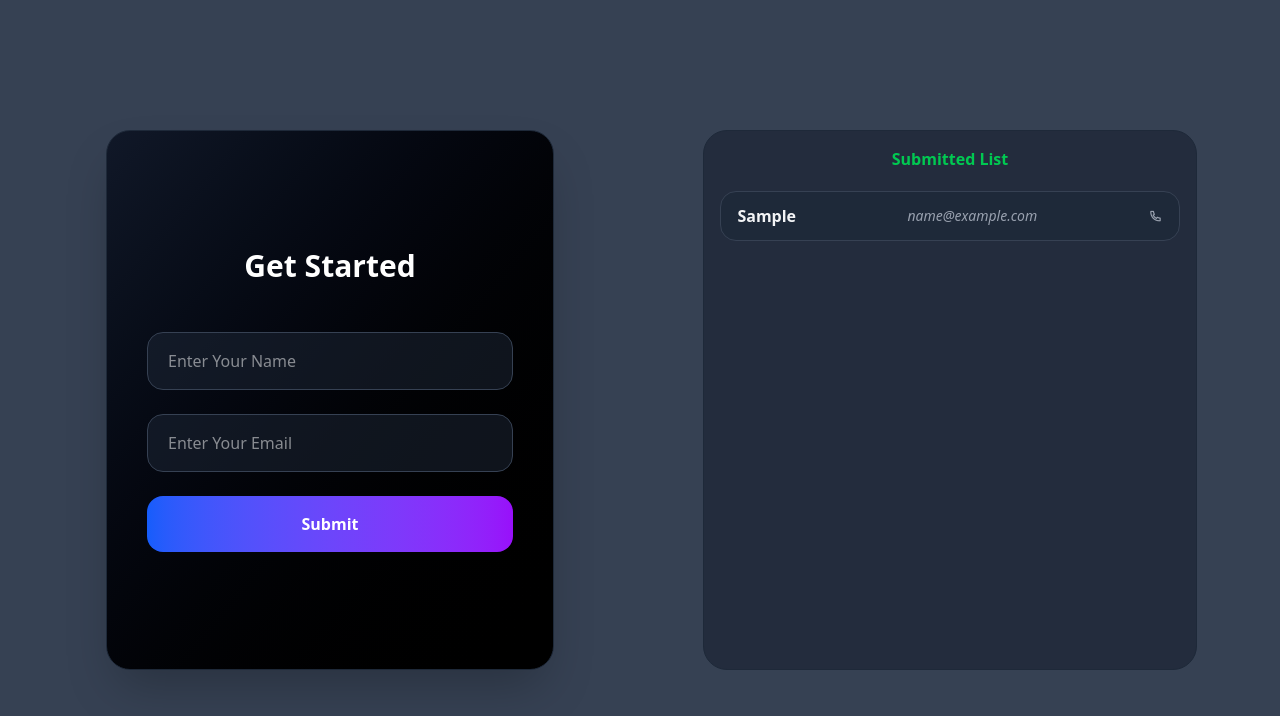
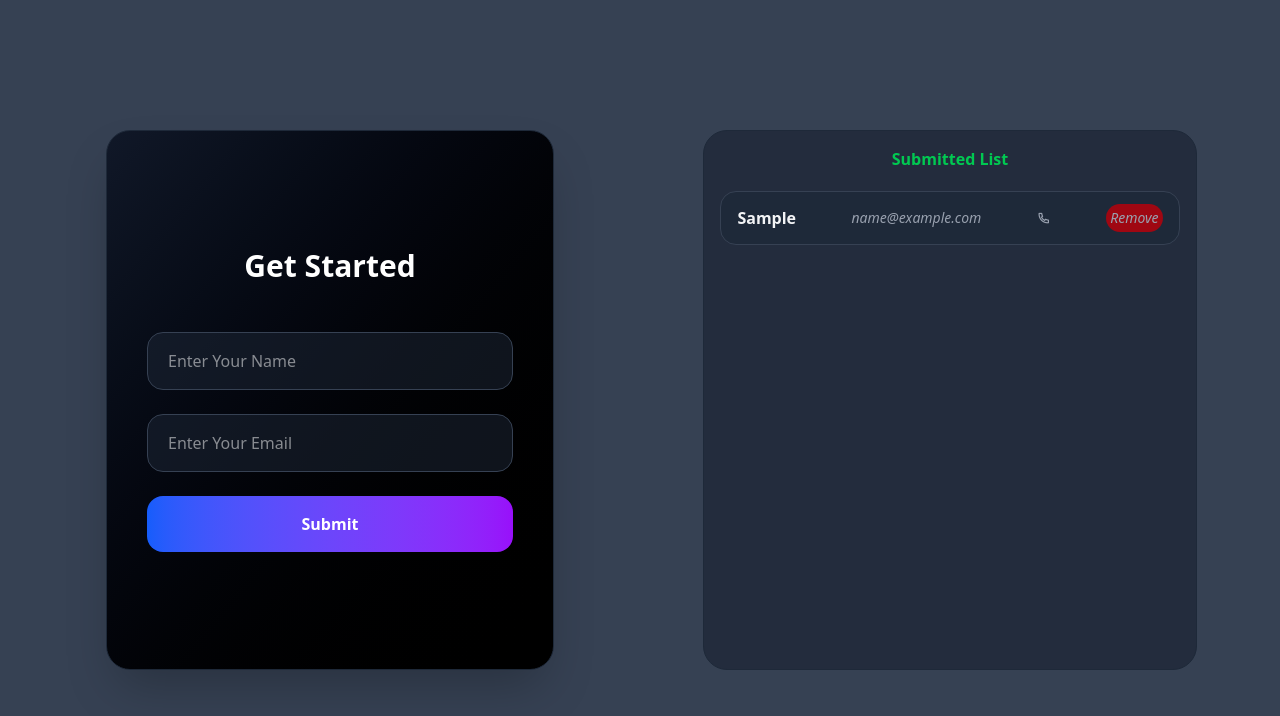
Before and after one commit to ritam-g/web-experiments, a React (Vite) app in the folder vite-project/: page / in a window 1280 px wide. Both pictures are taken after typing "Sample", "name@example.com" into the empty fields and a click on the button "Submit". Shown: the top 716 px of the page. Built offline with nearby package versions, Linux system fonts and the light colour scheme.

Commit message:
adding remove fetures

```diff
--- a/vite-project/src/App.jsx
+++ b/vite-project/src/App.jsx
@@ -15,6 +15,11 @@ function App() {
       setEmail('');
     }
   };
+  function removePerson(id) {
+    let copuser=[...allData]
+    copuser.splice(id,1)
+    setAllData(copuser)
+  }
 
   return (
     <div className='main h-screen w-screen bg-gray-700 flex items-center justify-center p-8 gap-6'>
@@ -26,7 +31,9 @@ function App() {
         setEmail={setEmail}
         handleFormSubmit={handleSubmit}
       />
-      <Right data={allData}/>
+      <Right
+        removePerson={removePerson}
+       data={allData}/>
     </div>
   );
 }
--- a/vite-project/src/components/Right.jsx
+++ b/vite-project/src/components/Right.jsx
@@ -1,12 +1,13 @@
 import React from 'react';
 
-function Right({ data }) {
+function Right(props) {
+
   return (
     <div className="right w-[50%] h-[80%] flex items-center justify-center p-6">
       <div className='h-full w-[90%] bg-gray-900/50 border border-gray-800 rounded-3xl flex flex-col p-4 gap-3 overflow-y-auto'>
         <h2 className="text-green-500 font-bold mb-2 w-full  text-center">Submitted List</h2>
 
-        {data.map((user, index) => (
+        {props.data.map((user, index) => (
           <div key={index} className='userDetails w-full bg-gray-800 border border-gray-700 flex items-center justify-between px-4 py-3 rounded-2xl'>
             <h1 className="text-gray-100 font-semibold truncate">
               {user.name}
@@ -23,6 +24,15 @@ function Right({ data }) {
               </h2>
             </div>
 
+            <div className="flex items-center gap-4">
+              <h2 className="text-gray-400 text-sm italic">
+                <button onClick={()=>{
+                  props.removePerson(index)
+                }}
+                 className='bg-red-800 rounded-2xl p-1 capitalize active:scale-95 cursor-pointer'>remove</button>
+              </h2>
+            </div>
+
           </div>
         ))}
       </div>
```
